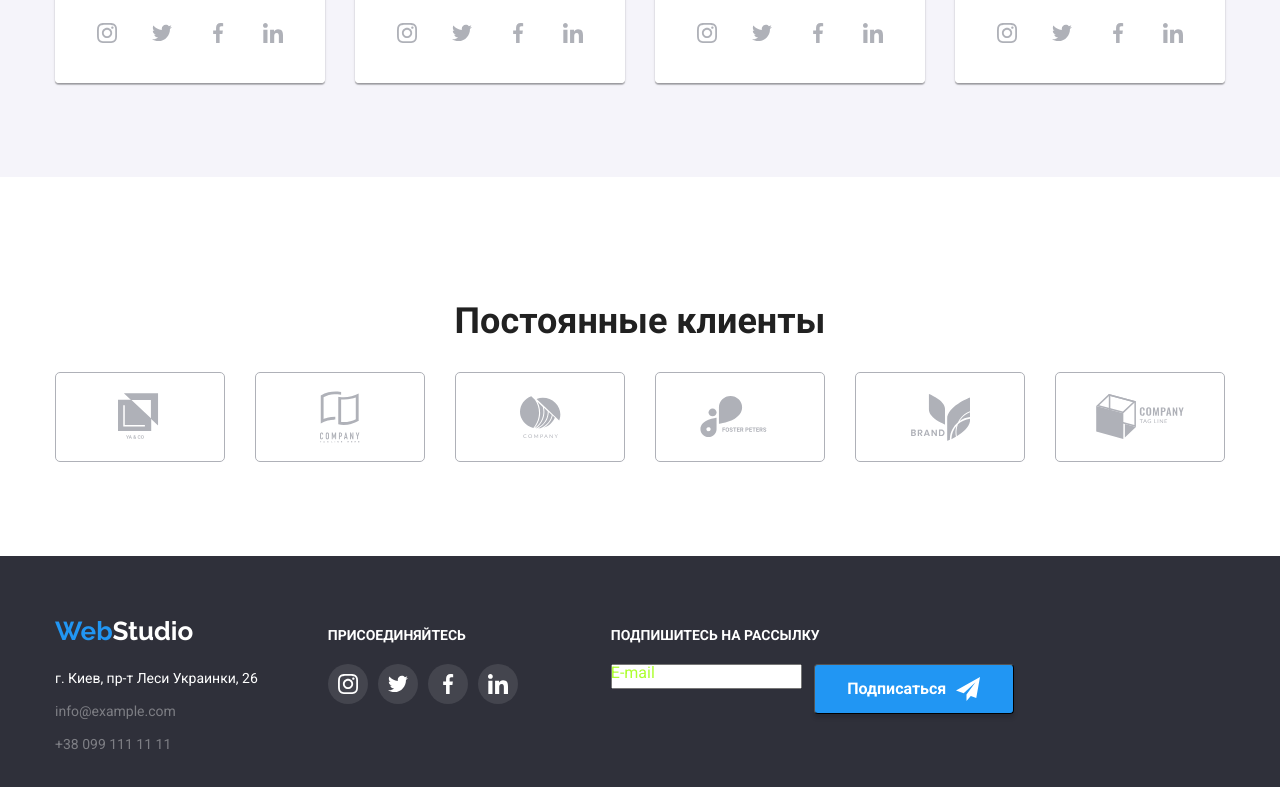
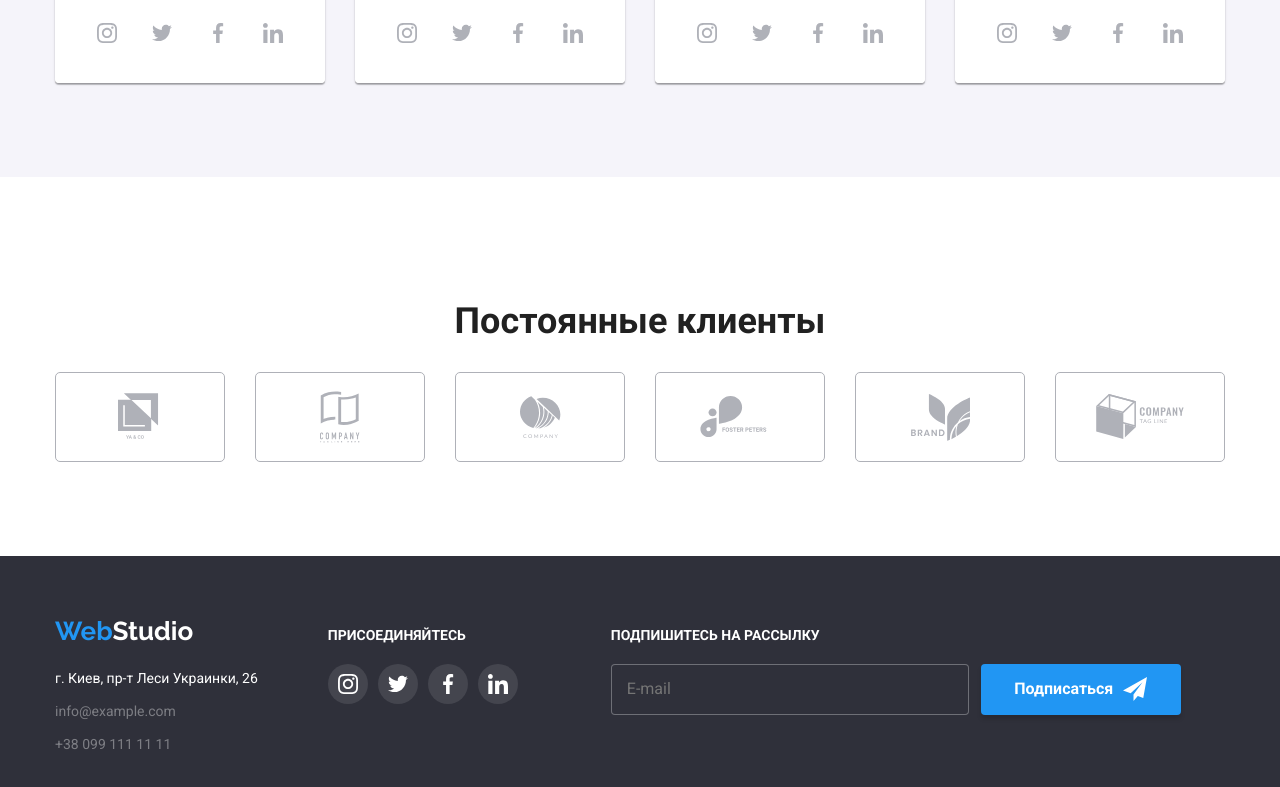
Before and after one commit to I-Dvorianska/goit-markup-hw-05, a plain HTML site: page index.html in a window 1280 px wide. Shown: the part 2123-2910 px from the top of the page. Drawn offline with nearby package versions, Linux system fonts and the light colour scheme.

Commit message:
changes 03.03.

```diff
--- a/css/style.css
+++ b/css/style.css
@@ -15,6 +15,7 @@
   --background-color-op80: rgba(47, 48, 58, 0.8);
   --modal-color-op20: #00000020;
   --close-border-op10: #00000010;
+  --footer-email-color: rgba(255, 255, 255, 0.6);
 }
 
 body {
@@ -631,12 +632,13 @@ p {
   position: relative;
 }
 
-.footer-label {
-  position: absolute;
-  top: 0;
-  left: 0;
+.footer-input {
+  padding: 15px;
+  width: 358px;
 
-  color: greenyellow;
+  border-radius: 4px;
+  border: 1px solid rgba(255, 255, 255, 0.3);
+  background-color: var(--background-hero);
 }
 
 .send-mail {
@@ -644,16 +646,14 @@ p {
   align-items: center;
   justify-content: center;
   width: 200px;
-  height: 50px;
-  padding: 0px;
+  padding: 10px;
   margin-left: 12px;
 
   font-weight: 700;
   font-size: 16px;
-  line-height: 1.9;
 
   box-shadow: 0px 4px 4px rgba(0, 0, 0, 0.15);
-  border-width: 1px;
+  border: none;
   border-radius: 4px;
   color: var(--tertiary-color-text);
   background-color: var(--accent-color);
--- a/index.html
+++ b/index.html
@@ -470,10 +470,7 @@
           <p>Подпишитесь на рассылку</p>
           <form class="footer-form">
             <div class="form-field">
-            <input type="email" class="footer-input" name="email" id="email">
-            <label for="email" class="footer-label">
-              E-mail
-            </label>
+            <input type="email" class="footer-input" name="email" id="email" placeholder="E-mail">
             </div>
             <button class="send-mail" type="submit">Подписаться
               <svg class="send-icon" width=24px height=24px>
```
